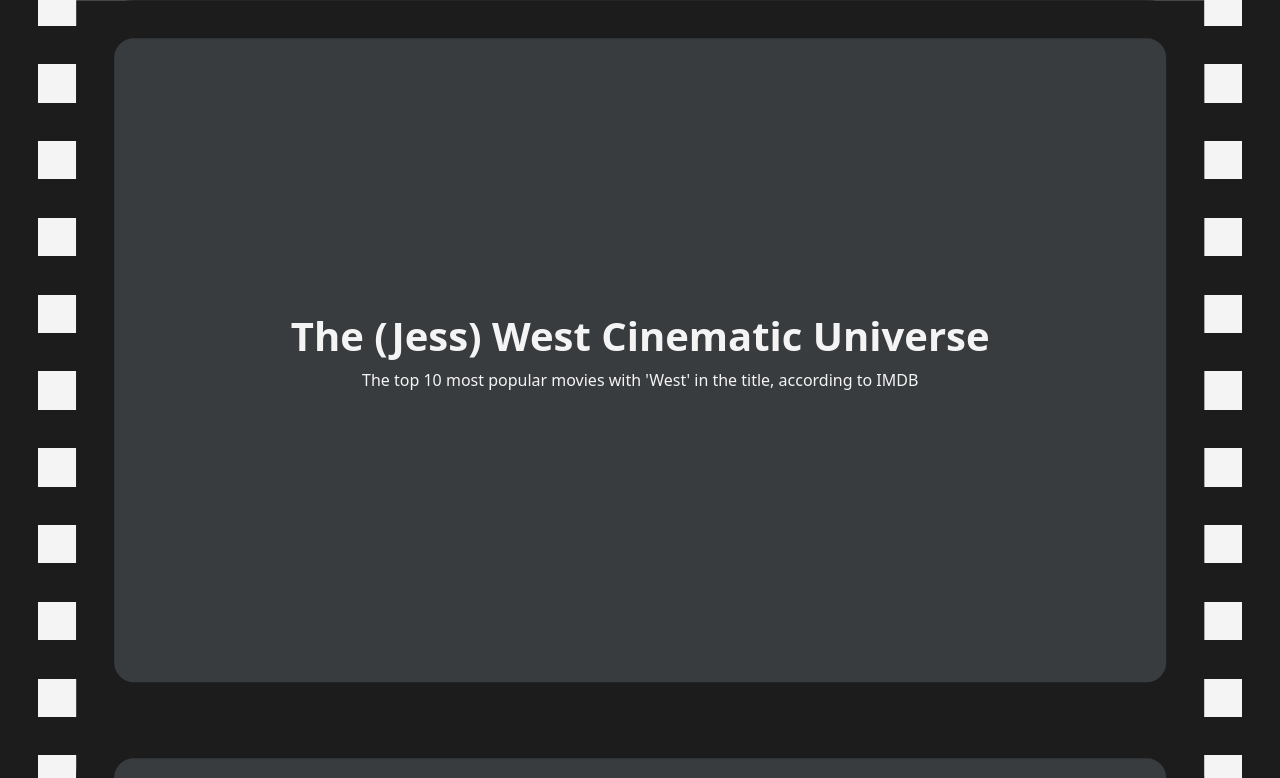
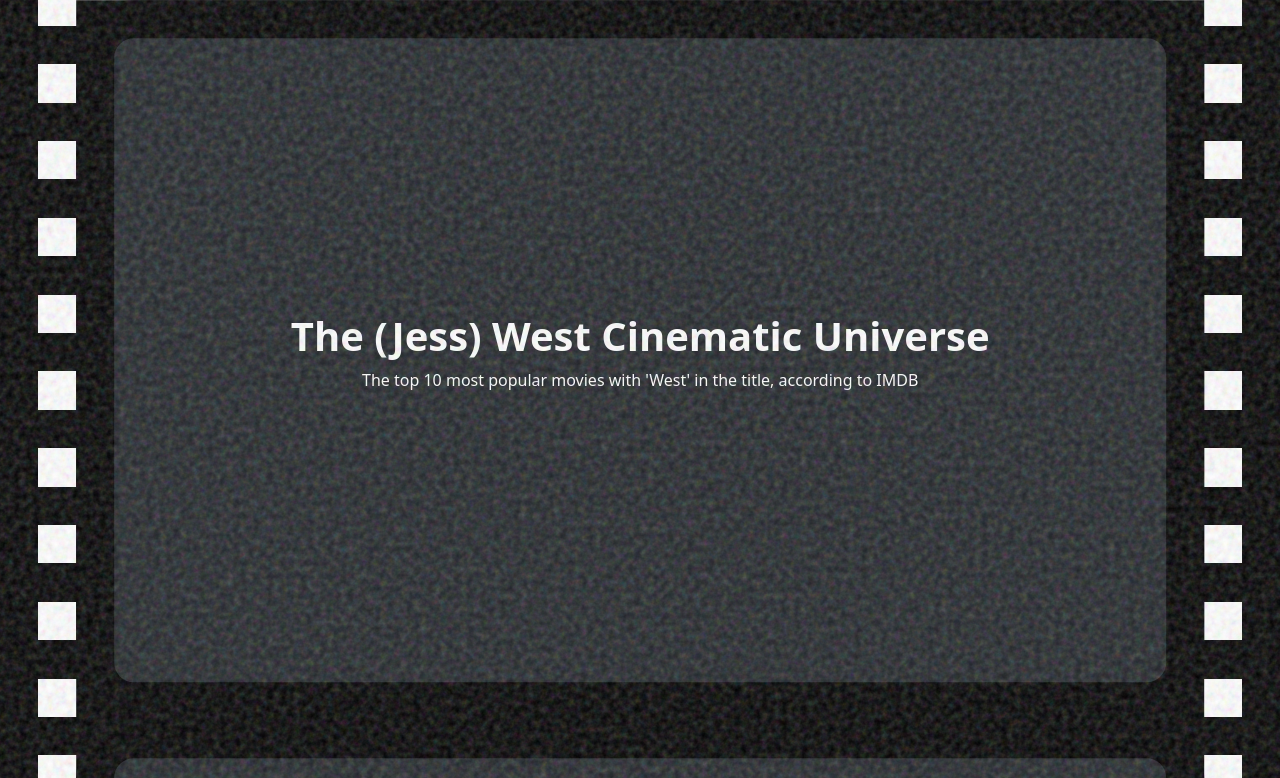
Before and after one commit to Shep-96/west_cinematic_universe, a plain HTML site: page index.html in a window 1280 px wide. Shown: the top 778 px of the page. Drawn offline with nearby package versions, Linux system fonts and the light colour scheme; grey boxes are pictures that could not be loaded.

Commit message:
increased noise size for ios

```diff
--- a/index.html
+++ b/index.html
@@ -259,7 +259,12 @@
 
   <svg class="overlay" id="canvas" xmlns='http://www.w3.org/2000/svg'>
 
-    <filter id='noise'><feTurbulence type='fractalNoise' baseFrequency='15' seed='0' numOctaves='3' stitchTiles='stitch'><animate id='noiseAnimate' attributeName='seed' attributeType='XML' values='10;150;10' begin='0s' dur='10s' repeatCount='indefinite'></animate></feTurbulence></filter><rect width='100%' height='100%' filter='url(#noise)' fill='white' />
+    <filter id='noise'>
+        <feTurbulence type='fractalNoise' baseFrequency='0.15' seed='0' numOctaves='3' stitchTiles='stitch'>
+            <animate id='noiseAnimate' attributeName='seed' attributeType='XML' values='10;150;10' begin='0s' dur='10s' repeatCount='indefinite'></animate>
+        </feTurbulence>
+    </filter>
+    <rect width='100%' height='100%' filter='url(#noise)' fill='white' />
   </svg>
 
   <script>
```
